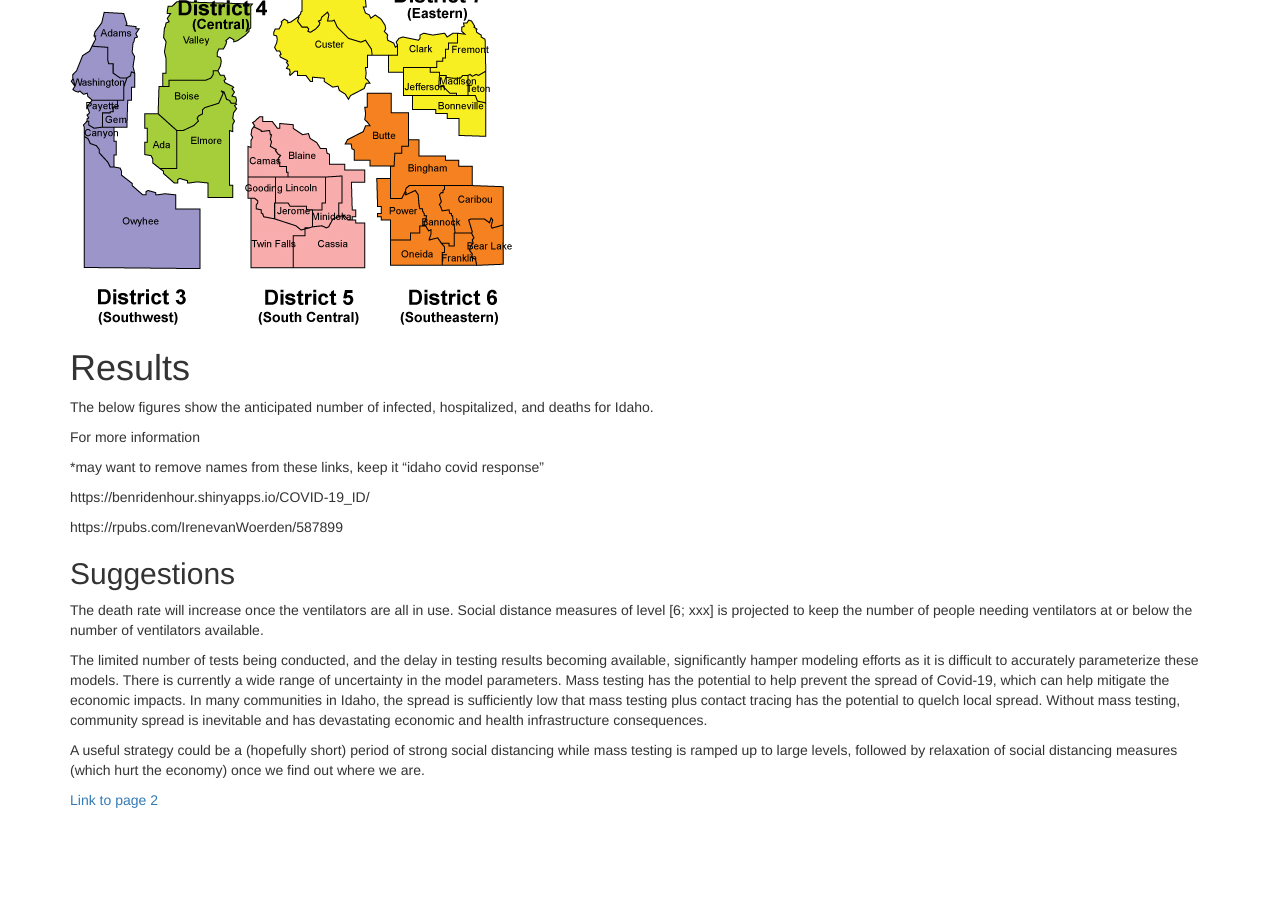
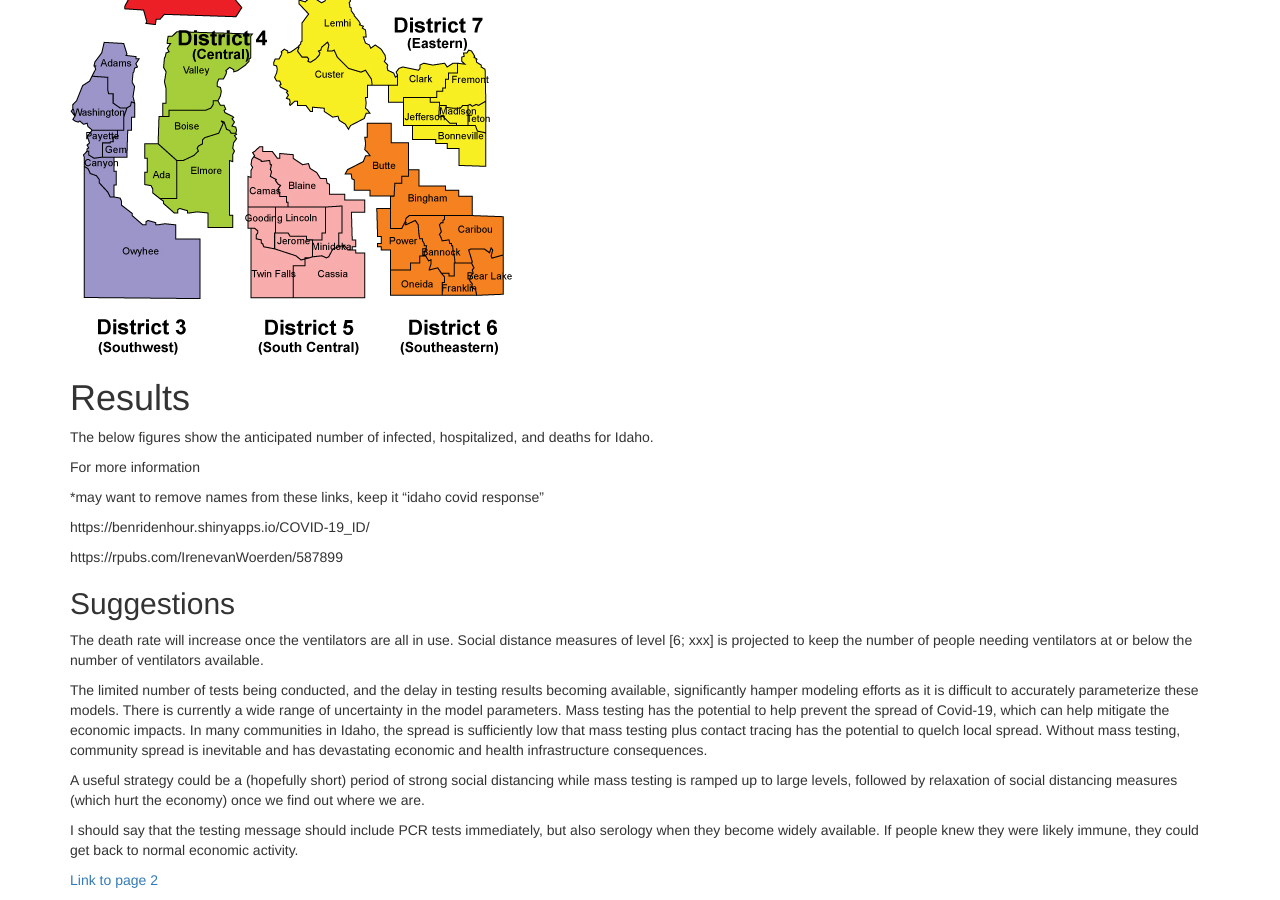
Before and after one commit to magbenji/summary, a Jekyll site: the page built from index.md, in a window 1280 px wide and 900 px high, scrolled down 1730 px. Built offline with Jekyll 4.4.1, drawn with Linux system fonts in a browser that asks for light colours; before the commit the page ends 2550 px from its top, so only the background shows below that; some of the changed lines change nothing that is shown; some of the changed text lies outside the part shown.

Commit message:
Update index.md

```diff
--- a/index.md
+++ b/index.md
@@ -50,7 +50,9 @@
 * 6 (South eastern) 300, 26
 * 7 (Eastern) 400, 52
 
-![Idaho Health Districts][image2]
+*image smaller, on right of list*
+
+![Idaho Health Districts][image2]<!-- .element height="50%" width="50%" -->
 
 # Results
 The below figures show the anticipated number of infected, hospitalized, and deaths for Idaho.
@@ -71,6 +73,7 @@
 
 A useful strategy could be a (hopefully short) period of strong social distancing while mass testing is ramped up to large levels, followed by relaxation of social distancing measures (which hurt the economy) once we find out where we are.
 
+I should say that the testing message should include PCR tests immediately, but also serology when they become widely available.  If people knew they were likely immune, they could get back to normal economic activity.
 
 [Link to page 2](page2)
 
```
